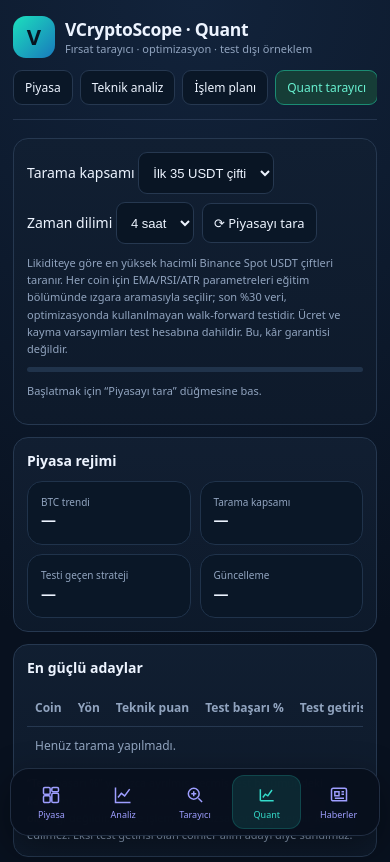
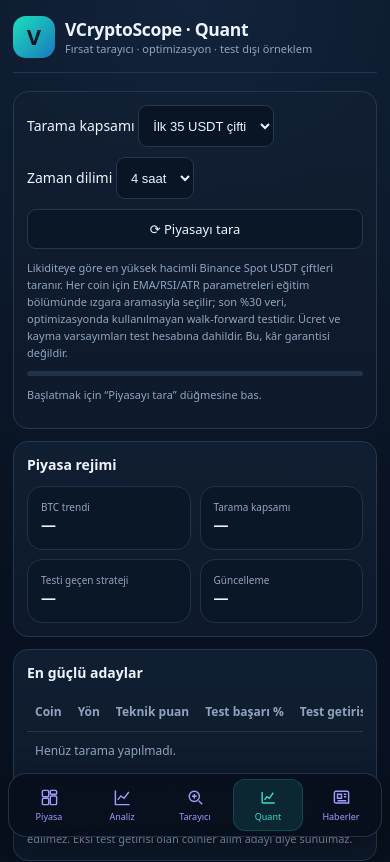
Before and after one commit to volkancildir/VCryptoScope, a plain HTML site: page quant.html in a window 390 px wide. Shown: the top 862 px of the page. Drawn offline with Linux system fonts and the light colour scheme.

Commit message:
Apply shared mobile layout and valid app manifest path

```diff
--- a/quant.html
+++ b/quant.html
@@ -207,6 +207,7 @@
   #vcs-mobile-bottom-nav{left:6px!important;right:6px!important;padding:4px!important}
 }
 </style>
+<link rel="stylesheet" href="./mobile.css?v=1">
 </head><body><main class="app">
 <header class="top"><div class="brand"><div class="logo">V</div><div><h1>VCryptoScope · Quant</h1><p>Fırsat tarayıcı · optimizasyon · test dışı örneklem</p></div></div><nav class="nav"><a href="./index.html?nav=1">Piyasa</a><a href="./analysis.html?nav=1">Teknik analiz</a><a href="./trade.html?nav=1">İşlem planı</a><a class="active" href="./quant.html">Quant tarayıcı</a><a href="./news.html?nav=1">Haberler</a></nav></header>
 <section class="panel"><div class="controls"><label>Tarama kapsamı <select id="scope" class="select"><option value="20">İlk 20 USDT çifti</option><option value="35" selected>İlk 35 USDT çifti</option><option value="50">İlk 50 USDT çifti</option></select></label><label>Zaman dilimi <select id="tf" class="select"><option value="1h">1 saat</option><option value="4h" selected>4 saat</option><option value="1d">1 gün</option></select></label><button class="btn" id="scan">⟳ Piyasayı tara</button></div><div class="note">Likiditeye göre en yüksek hacimli Binance Spot USDT çiftleri taranır. Her coin için EMA/RSI/ATR parametreleri eğitim bölümünde ızgara aramasıyla seçilir; son %30 veri, optimizasyonda kullanılmayan walk-forward testidir. Ücret ve kayma varsayımları test hesabına dahildir. Bu, kâr garantisi değildir.</div><div class="progress"><span id="progress"></span></div><p class="status" id="status">Başlatmak için “Piyasayı tara” düğmesine bas.</p><p class="error" id="error"></p></section>
```
